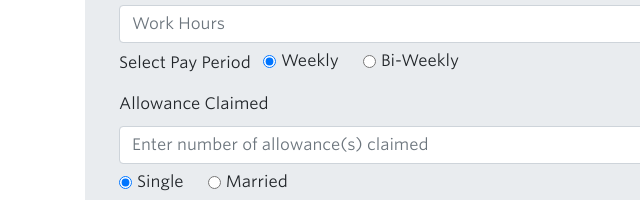
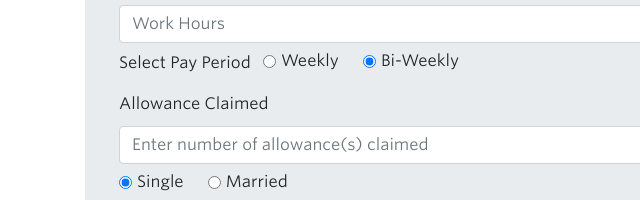
Before and after one commit to ttejuosho/CodePlay, a plain HTML site: page test2.html in a window 1280 px wide. Shown: the part 233-433 px from the top of the page, 0-640 px from the left. Drawn offline with nearby package versions, Linux system fonts and the light colour scheme.

Commit message:
biweekly checked

```diff
--- a/test2.html
+++ b/test2.html
@@ -29,11 +29,11 @@
                 <div class="col">
                     <label>Select Pay Period</label>
                     <div class="form-check form-check-inline">
-                        <input class="form-check-input" type="radio" name="payPeriod" value="weekly" checked>
+                        <input class="form-check-input" type="radio" name="payPeriod" value="weekly">
                         <label class="form-check-label" for="weekly">Weekly</label>
                     </div>
                     <div class="form-check form-check-inline">
-                        <input class="form-check-input" type="radio" name="payPeriod" value="biWeekly">
+                        <input class="form-check-input" type="radio" name="payPeriod" value="biWeekly" checked>
                         <label class="form-check-label" for="biWeekly">Bi-Weekly</label>
                     </div>
                 </div>
```
